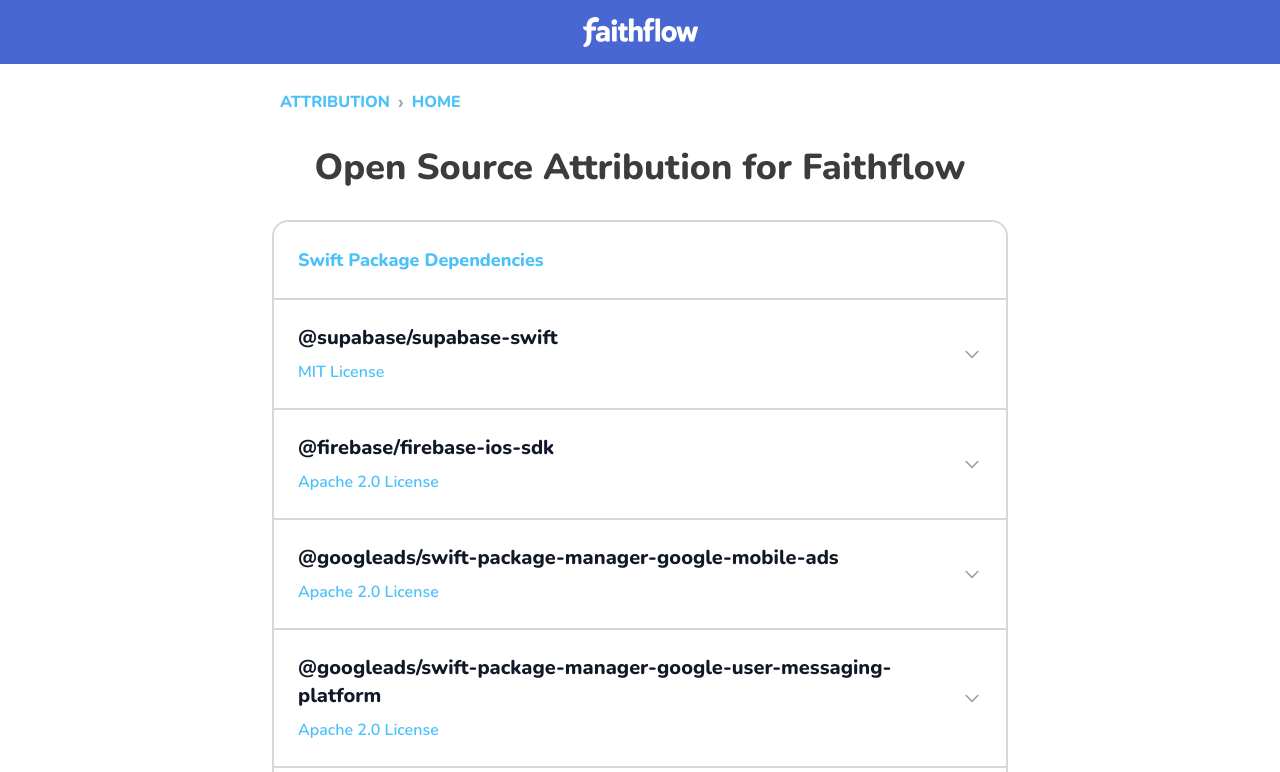
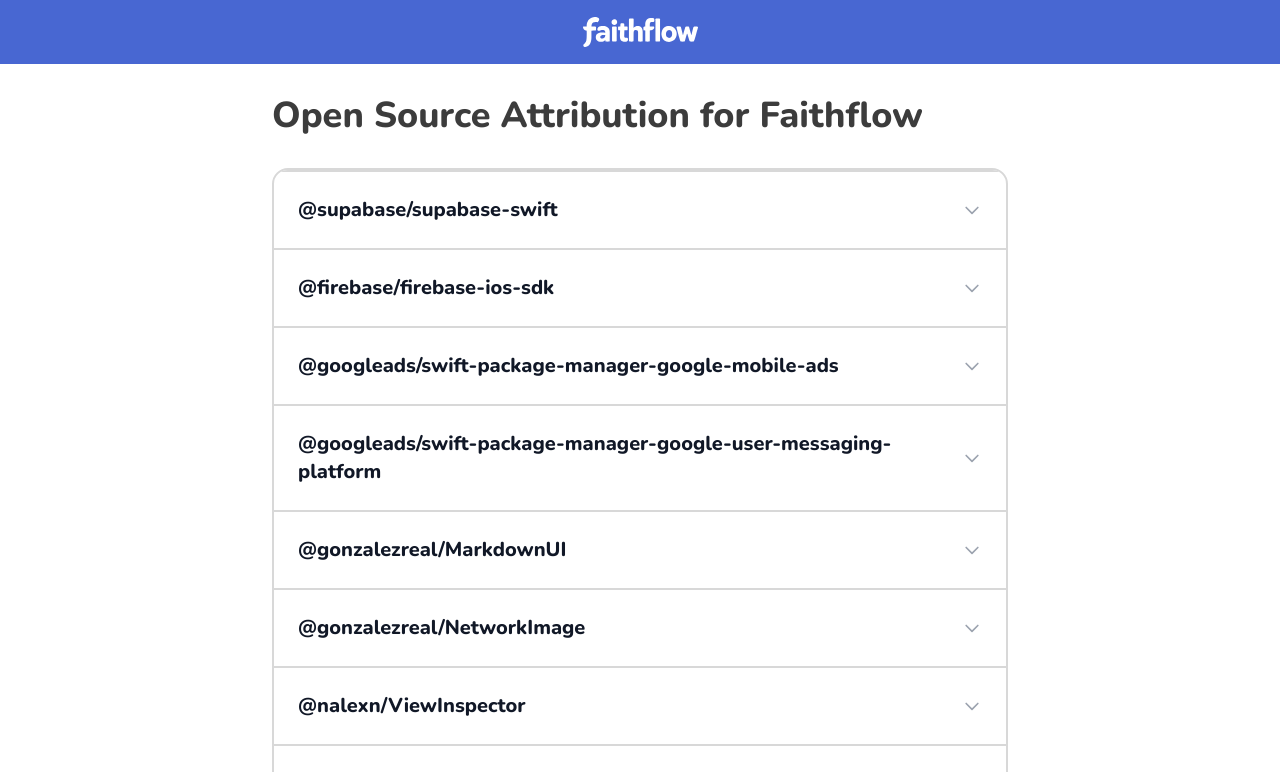
Before and after one commit to miikeyanderson/faithflow-help-center, a Next.js app: page /attribution in a window 1280 px wide. Shown: the top 772 px of the page. Built offline with nearby package versions, Linux system fonts and the light colour scheme.

Commit message:
refactor: Remove license display and category grouping from attribution page.

```diff
--- a/app/attribution/page.tsx
+++ b/app/attribution/page.tsx
@@ -364,12 +364,9 @@
         className="flex items-center justify-between w-full px-6 py-6 text-left transition"
       >
         <div className="flex-1">
-          <h2 className="text-xl font-extrabold text-gray-900 dark:text-white mb-2">
+          <h2 className="text-xl font-extrabold text-gray-900 dark:text-white">
             @{attribution.packageName}
           </h2>
-          <p className="text-base font-semibold text-[#4AC1F8]">
-            {attribution.license}
-          </p>
         </div>
         <svg
           className={`w-5 h-5 text-gray-400 transition-transform flex-shrink-0 ml-4 ${
@@ -406,22 +403,9 @@
 
   return (
     <div className="min-h-screen">
-      {/* Breadcrumb Navigation */}
-      <div className="max-w-3xl mx-auto px-4 pt-6 pl-6">
-        <div className="flex items-center gap-2 text-base font-extrabold">
-          <Link href="/attribution" className="text-[#4AC1F8] hover:underline uppercase">
-            Attribution
-          </Link>
-          <span className="text-gray-400 text-lg">›</span>
-          <Link href="/" className="text-[#4AC1F8] hover:underline uppercase">
-            Home
-          </Link>
-        </div>
-      </div>
-
       {/* Page Title */}
       <div className="max-w-3xl mx-auto px-4 py-8">
-        <h1 className="text-3xl md:text-4xl font-extrabold text-[#3C3C3C] dark:text-white text-center">
+        <h1 className="text-3xl md:text-4xl font-extrabold text-[#3C3C3C] dark:text-white">
           Open Source Attribution for Faithflow
         </h1>
       </div>
@@ -429,25 +413,9 @@
       {/* Attribution Card Container */}
       <div className="max-w-3xl mx-auto px-4 pb-12">
         <div className="bg-white dark:bg-[#121F25] rounded-2xl overflow-hidden border-2 border-[#D8D8D8] dark:border-[#37454F]">
-          {/* Attribution Items by Category */}
-          {categories.map((category, categoryIndex) => (
-            <div key={category}>
-              {/* Category Header */}
-              <div className={`px-6 py-6 ${categoryIndex > 0 ? 'border-t-2 border-[#D8D8D8] dark:border-[#37454F]' : ''}`}>
-                <h2 className="text-lg font-extrabold text-[#4AC1F8]">
-                  {category}
-                </h2>
-              </div>
-
-              {/* Attribution Items */}
-              <div>
-                {attributions
-                  .filter(a => a.category === category)
-                  .map((attribution) => (
-                    <AttributionItem key={attribution.id} attribution={attribution} />
-                  ))}
-              </div>
-            </div>
+          {/* Attribution Items */}
+          {attributions.map((attribution) => (
+            <AttributionItem key={attribution.id} attribution={attribution} />
           ))}
 
           {/* Footer Note */}
```
